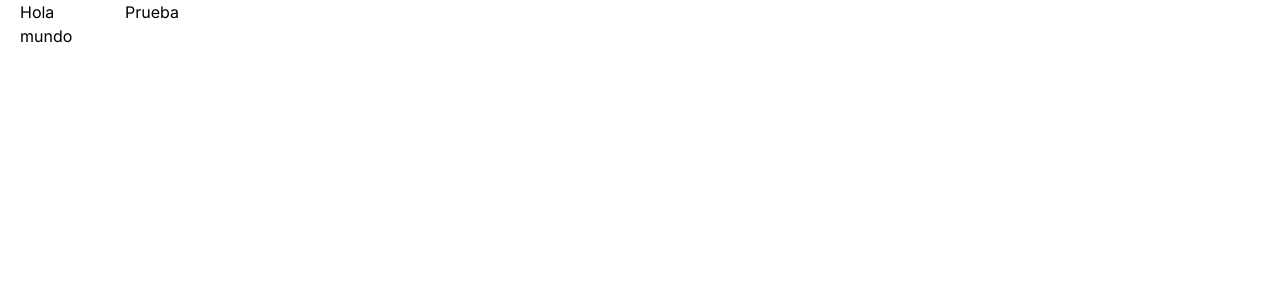
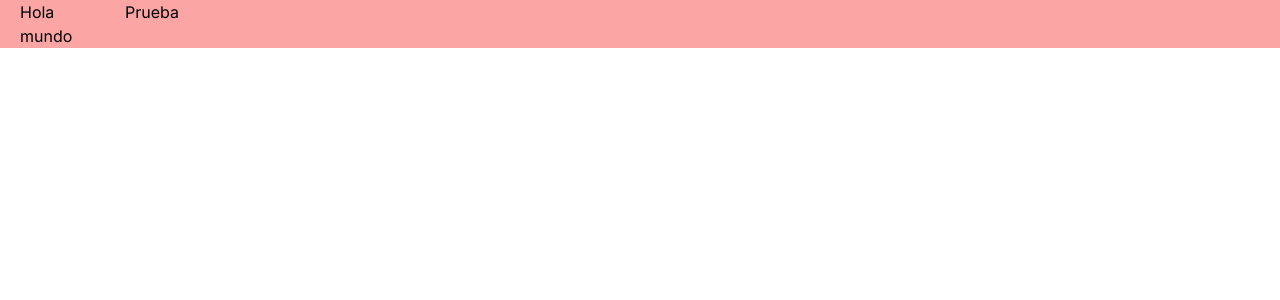
Before and after one commit to he-llo-devs/hello-UI, a Next.js app: page / in a window 1280 px wide. Shown: the top 300 px of the page. Built offline with nearby package versions, Linux system fonts and the light colour scheme.

Commit message:
feat: add support for multiple css files with postcss

```diff
--- /dev/null
+++ b/common/components/ui/layouts/sidebar-layout.css
@@ -0,0 +1,5 @@
+@layer components {
+    .c-sidebar-layout-container {
+        @apply flex max-w-384 mx-auto bg-red-300
+    }
+}
--- /dev/null
+++ b/common/components/ui/layouts/sidebar-layout.tsx
@@ -0,0 +1,9 @@
+const SideBarLayout = () => {
+	return (
+		<div className="c-sidebar-layout-container">
+
+		</div>
+	);
+};
+
+export default SideBarLayout;
--- a/package.json
+++ b/package.json
@@ -31,6 +31,7 @@
     "jest": "^29.5.0",
     "jest-environment-jsdom": "^29.5.0",
     "postcss": "^8.4.21",
+    "postcss-import": "^15.1.0",
     "tailwindcss": "^3.3.1"
   }
 }
--- a/pages/index.tsx
+++ b/pages/index.tsx
@@ -8,7 +8,7 @@ export default function Home() {
 				<meta name="description" content="Generated by create next app" />
 				<meta name="viewport" content="width=device-width, initial-scale=1" />
 			</Head>
-			<main className='c-layout-grid'>
+			<main className='c-layout-grid c-sidebar-layout-container'>
 				<h1>Hola mundo</h1>
 				<h2>Prueba</h2>
 			</main>
--- a/postcss.config.js
+++ b/postcss.config.js
@@ -1,5 +1,6 @@
 module.exports = {
 	plugins: {
+		'postcss-import': {},
 		tailwindcss: {},
 		autoprefixer: {},
 	},
--- a/styles/globals.css
+++ b/styles/globals.css
@@ -1,12 +1,22 @@
+@import "../common/components/ui/layouts/sidebar-layout.css";
+
 @tailwind base;
 @tailwind components;
 @tailwind utilities;
 
+
 @layer base {
+}
+
+@layer utilities {
 }
 
 @layer components {
 	.c-layout-grid {
 		@apply px-5 grid gap-5 grid-cols-4 md:grid-cols-8 lg:grid-cols-12
 	}
+
+	.max-w-384 {
+		max-width: 1536px !important;
+    }
 }
```
Also changed, not shown: 1 other file (tests, documents, lock files or other folders).
